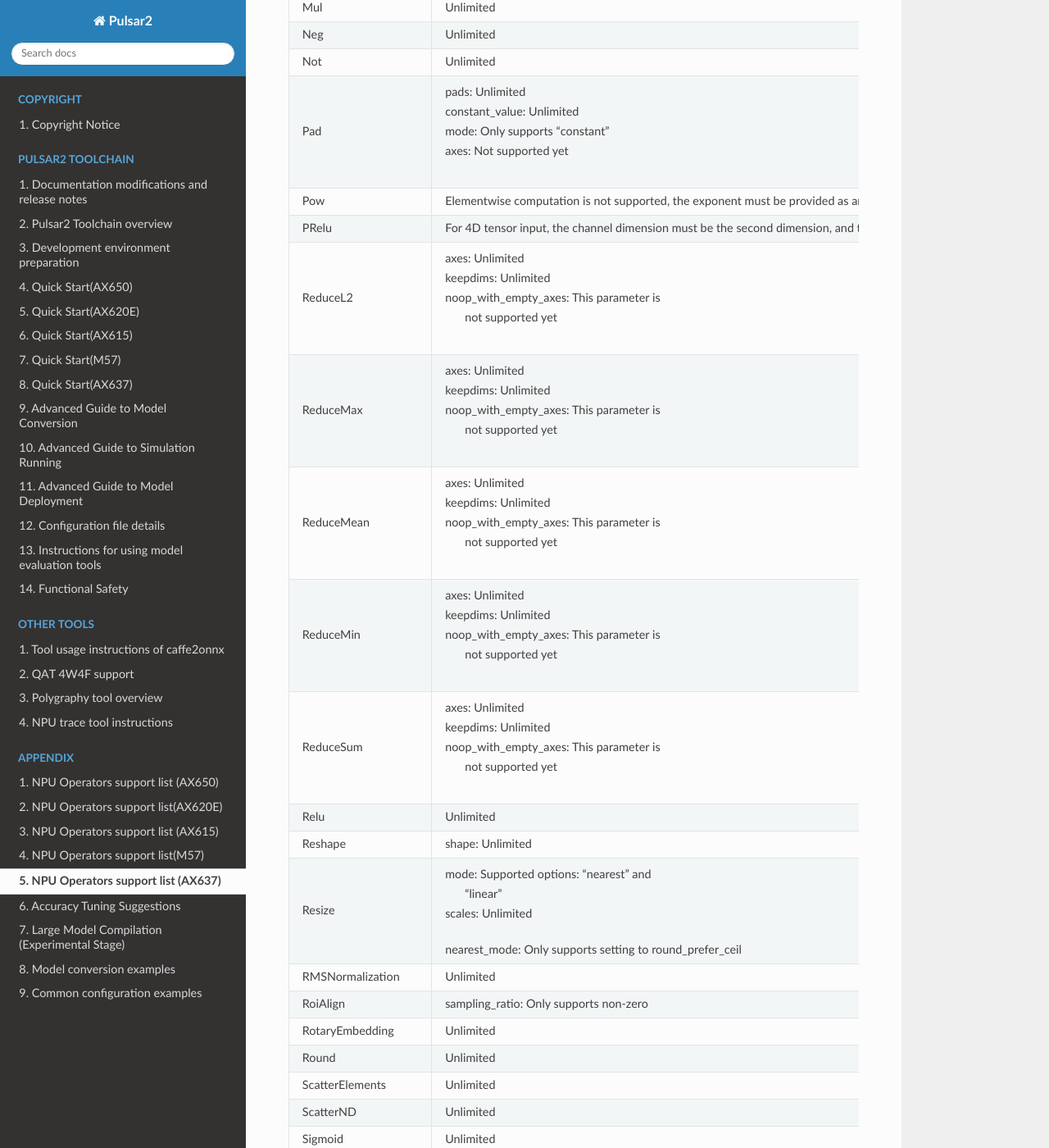
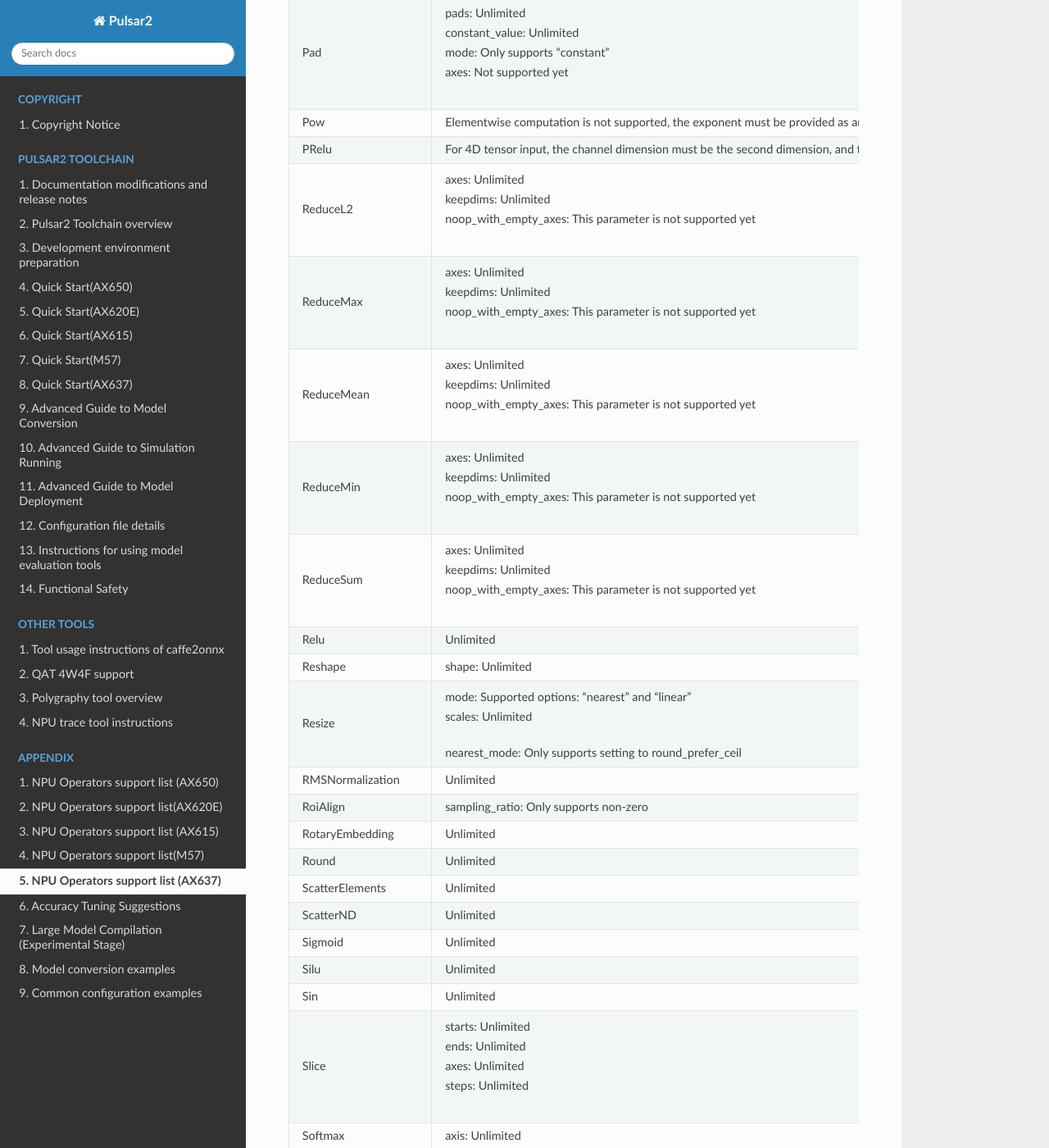
Before and after one commit to AXERA-TECH/pulsar2-docs-en, a Sphinx documentation site: the page built from source/appendix/op_support_list_ax637.rst, in a window 1280 px wide and 1400 px high, scrolled down 4301 px. Shown: the whole window at 82% size. Built offline with Sphinx 7.4.7 and the Read the Docs theme 3.1.0, drawn with Linux system fonts in a browser that asks for light colours; some of the changed text lies outside the part shown.

Commit message:
make some tables prettier

```diff
--- a/source/appendix/op_support_list_ax637.rst
+++ b/source/appendix/op_support_list_ax637.rst
@@ -24,17 +24,17 @@
 | ArgMax                | | axis: Unlimited                           |
 |                       | | keepdims: Unlimited                       |
 |                       | | select_last_index: Only supports          |
-|                       | |                    setting to 0           |
+|                       |                      setting to 0           |
 +-----------------------+---------------------------------------------+
 | ArgMin                | | axis: Unlimited                           |
 |                       | | keepdims: Unlimited                       |
 |                       | | select_last_index: Only supports          |
-|                       | |                    setting to 0           |
+|                       |                      setting to 0           |
 +-----------------------+---------------------------------------------+
 | AveragePool           | | auto_pad: Only supports NOTSET            |
 |                       | | ceil_mode: Unlimited                      |
 |                       | | count_include_pad: Only supports setting  |
-|                       | |                    to 1                   |
+|                       |                      to 1                   |
 |                       | | kernel_shape: Unlimited                   |
 |                       | | pads: Unlimited                           |
 |                       | | strides: Unlimited                        |
@@ -154,7 +154,7 @@
 | LessOrEqual           | Unlimited                                   |
 +-----------------------+---------------------------------------------+
 | LpNormalization       | | axis: Currently only supports -1 (i.e.,   |
-|                       | |       the last dimension)                 |
+|                       |         the last dimension)                 |
 |                       | | p: Only supports 1 or 2                   |
 +-----------------------+---------------------------------------------+
 | LSTM                  | | activation_alpha: Not supported yet       |
@@ -216,34 +216,34 @@
 | ReduceL2              | | axes: Unlimited                           |
 |                       | | keepdims: Unlimited                       |
 |                       | | noop_with_empty_axes: This parameter is   |
-|                       | |                       not supported yet   |
+|                       |                         not supported yet   |
 +-----------------------+---------------------------------------------+
 | ReduceMax             | | axes: Unlimited                           |
 |                       | | keepdims: Unlimited                       |
 |                       | | noop_with_empty_axes: This parameter is   |
-|                       | |                       not supported yet   |
+|                       |                         not supported yet   |
 +-----------------------+---------------------------------------------+
 | ReduceMean            | | axes: Unlimited                           |
 |                       | | keepdims: Unlimited                       |
 |                       | | noop_with_empty_axes: This parameter is   |
-|                       | |                       not supported yet   |
+|                       |                         not supported yet   |
 +-----------------------+---------------------------------------------+
 | ReduceMin             | | axes: Unlimited                           |
 |                       | | keepdims: Unlimited                       |
 |                       | | noop_with_empty_axes: This parameter is   |
-|                       | |                       not supported yet   |
+|                       |                         not supported yet   |
 +-----------------------+---------------------------------------------+
 | ReduceSum             | | axes: Unlimited                           |
 |                       | | keepdims: Unlimited                       |
 |                       | | noop_with_empty_axes: This parameter is   |
-|                       | |                       not supported yet   |
+|                       |                         not supported yet   |
 +-----------------------+---------------------------------------------+
 | Relu                  | Unlimited                                   |
 +-----------------------+---------------------------------------------+
 | Reshape               | shape: Unlimited                            |
 +-----------------------+---------------------------------------------+
 | Resize                | | mode: Supported options: "nearest" and    |
-|                       | |       "linear"                            |
+|                       |         "linear"                            |
 |                       | | scales: Unlimited                         |
 |                       |                                             |
 |                       | nearest_mode:                               |
```
Also changed, not shown: source/appendix/op_support_list_ax615.rst (+8 -8 lines), source/appendix/op_support_list_ax620e.rst (+6 -6 lines), source/appendix/op_support_list_m57.rst (+6 -6 lines).
